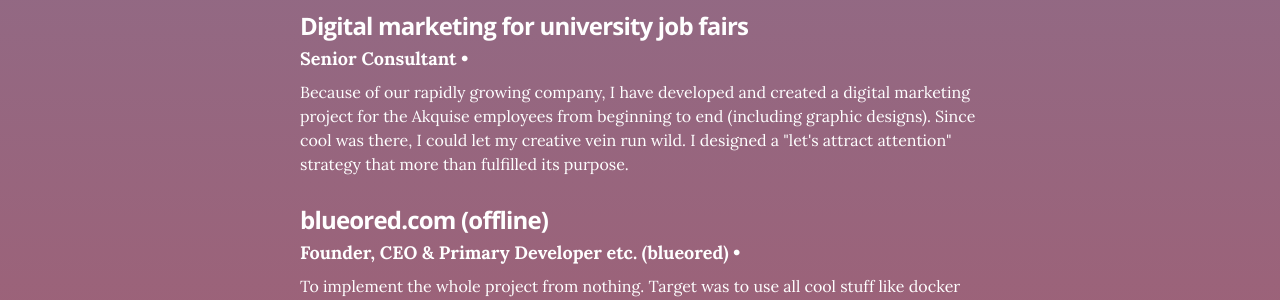
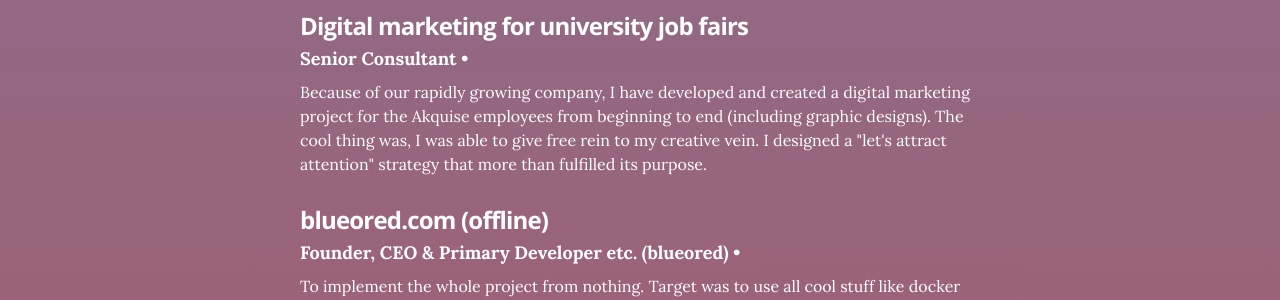
Before and after one commit to borishager/borishager.github.io, a Jekyll site: the page built from index.html, in a window 1280 px wide and 900 px high, scrolled down 1872 px. Shown: the part 178-478 px from the top of the window. Built offline with Jekyll 4.4.1, drawn with Linux system fonts in a browser that asks for light colours.

Commit message:
Update projects.yml

```diff
--- a/_data/projects.yml
+++ b/_data/projects.yml
@@ -8,7 +8,7 @@
 # neubelebung
 - project: Digital marketing for university job fairs
   role: Senior Consultant
-  description: Because of our rapidly growing company, I have developed and created a digital marketing project for the Akquise employees from beginning to end (including graphic designs). Since cool was there, I could let my creative vein run wild. I designed a "let's attract attention" strategy that more than fulfilled its purpose.
+  description: Because of our rapidly growing company, I have developed and created a digital marketing project for the Akquise employees from beginning to end (including graphic designs). The cool thing was, I was able to give free rein to my creative vein. I designed a "let's attract attention" strategy that more than fulfilled its purpose.
 
 # blueored.com
 - project: blueored.com (offline)
```
